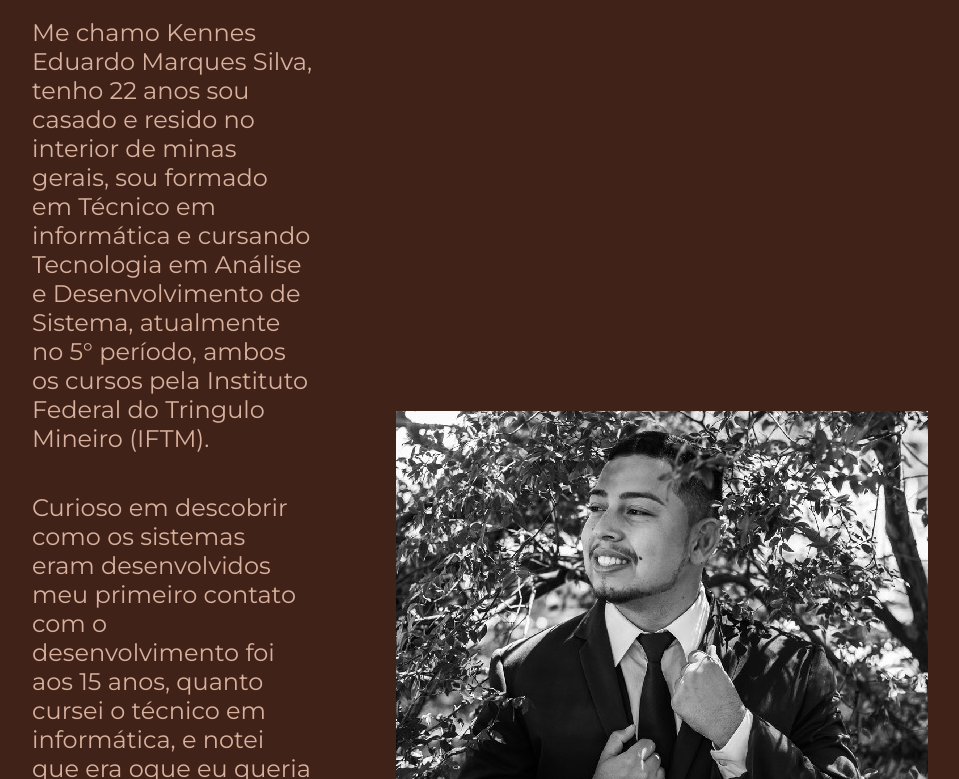
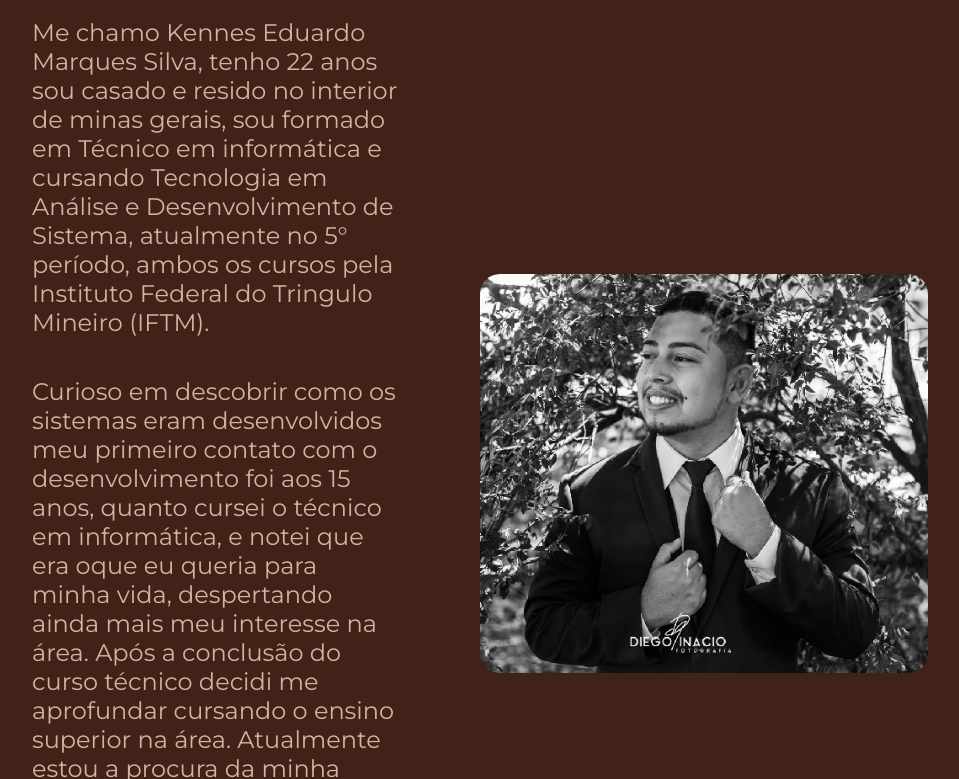
Before and after one commit to KennesEduardo/portifolio, a plain HTML site: page about.html in a window 1280 px wide. Shown: the part 173-952 px from the top of the page, without its empty margins (160-1119 px from the left). Drawn offline with nearby package versions, Linux system fonts and the light colour scheme.

Commit message:
1º portifolio com HTML e CSS

```diff
--- a/about.html
+++ b/about.html
@@ -25,7 +25,7 @@
             </p>
 
         </section>
-        <img class="imgPrincipal" src="assets/Imagem.jpg" alt="Foto de Kennes Eduado sorrindo">
+        <img class="container_imgPrincipal" src="assets/Imagem.jpg" alt="Foto de Kennes Eduado sorrindo">
     </main>
     <footer class="rodape">
         <p>Desenvolvido por Kennes Eduardo</p>
```
